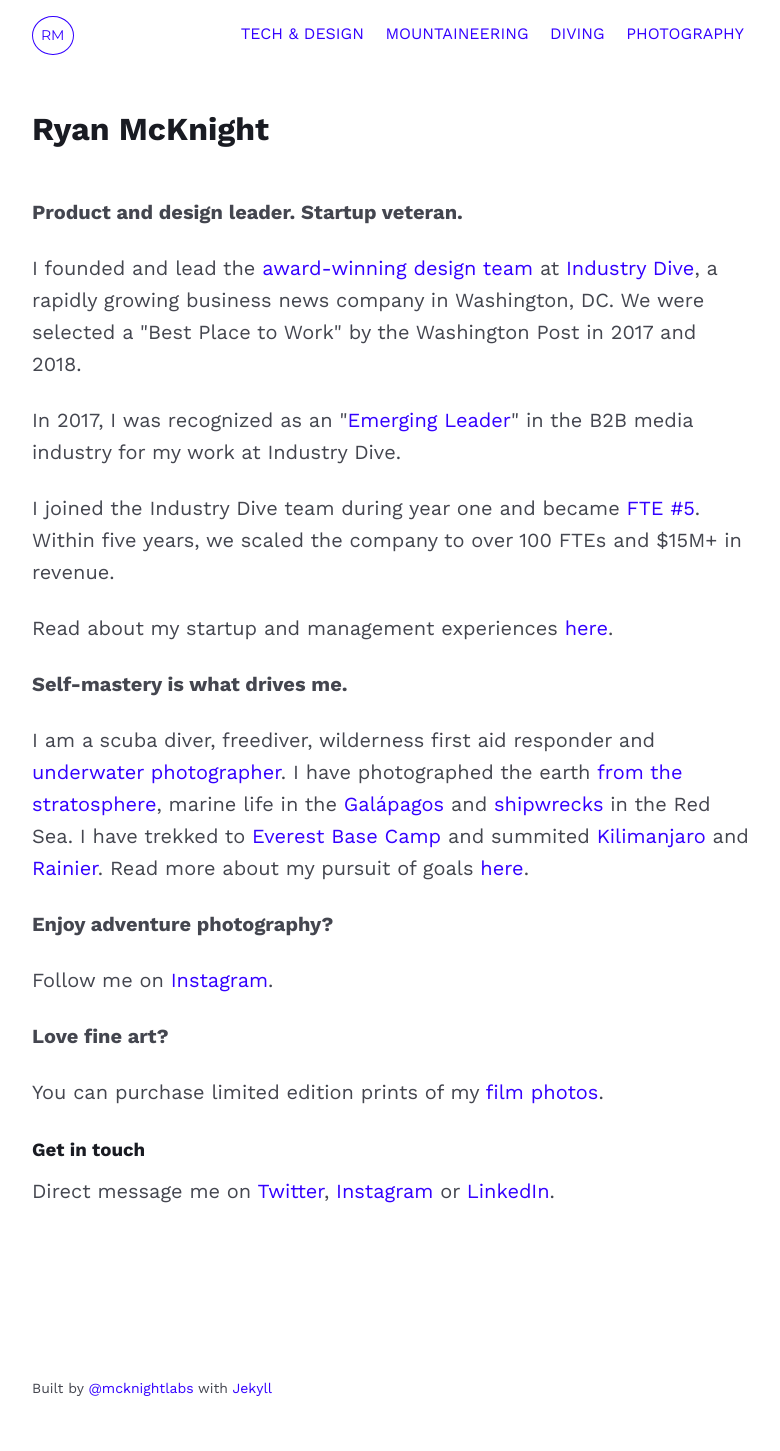
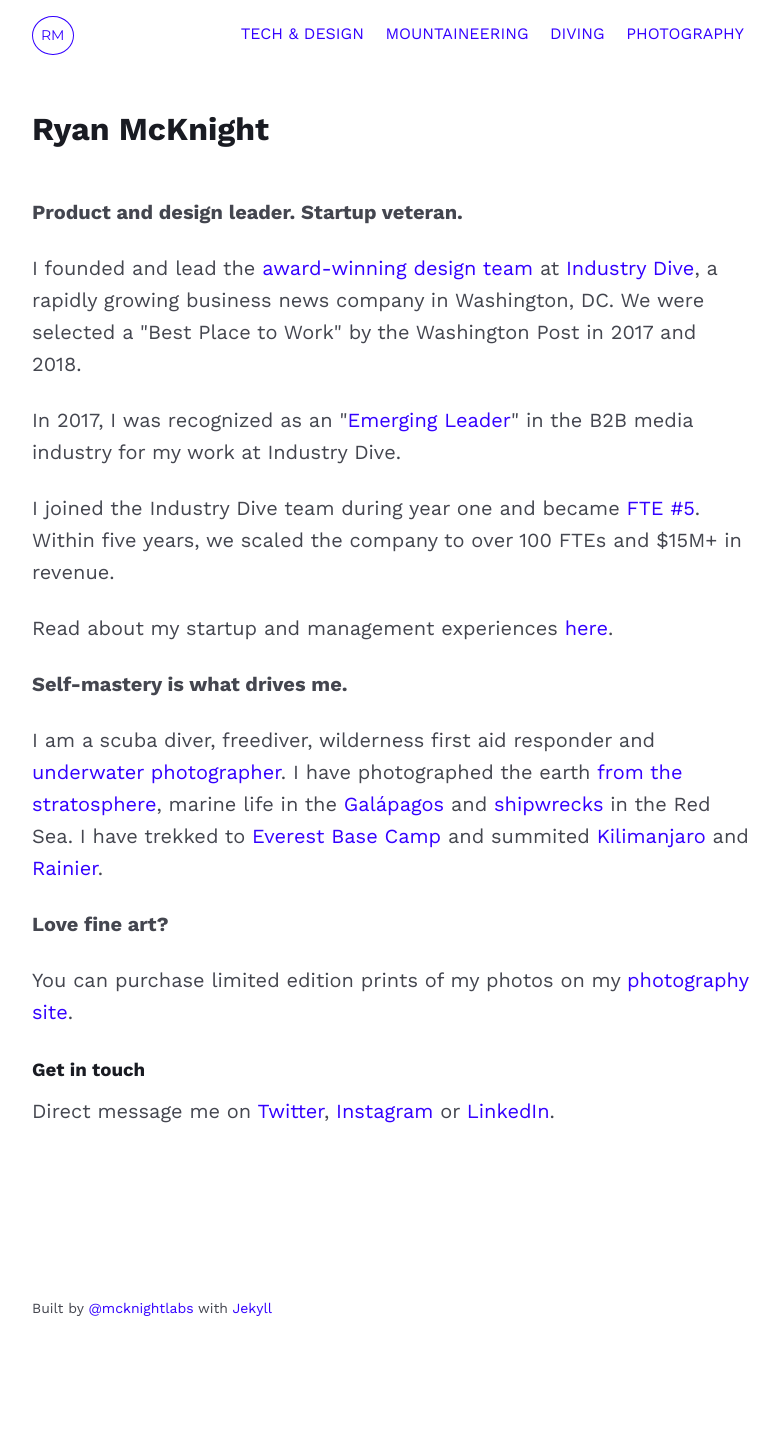
Before and after one commit to mcknightlabs/rtmup, a Jekyll site: the page built from index.html, in a window 1280 px wide. Shown: the whole page, without its empty margins (248-1028 px from the left). Built offline with Jekyll 4.4.1, drawn with Linux system fonts in a browser that asks for light colours; after the commit the page ends 1371 px from its top, so only the background shows below that.

Commit message:
updates home page

```diff
--- a/index.html
+++ b/index.html
@@ -18,17 +18,13 @@
 
 <p><strong>Self-mastery is what drives me.</strong></p>
 
-<p>I am a scuba diver, freediver, wilderness first aid responder and <a href="http://divegoals.com/uwp/2018/01/30/uwphotography.html">underwater photographer</a>. I have photographed the earth <a href="http://ryantmcknight.com/tech/2016/06/23/hab-part-1.html">from the stratosphere</a>, marine life in the <a href="http://divegoals.com/dive/2018/01/29/galapagos.html">Galápagos</a> and <a href="https://www.instagram.com/p/BhjlN3wjOvB/?taken-by=divegoals">shipwrecks</a> in the Red Sea. I have trekked to <a href="http://summitgoals.com/ascents/2016/11/05/everest.html">Everest Base Camp</a> and summited <a href="http://summitgoals.com/ascents/2017/01/12/kilimanjaro.html">Kilimanjaro</a> and <a href="http://summitgoals.com/ascents/2018/06/21/rainier.html">Rainier</a>. Read more about my pursuit of goals <a href="{{ site.github.url }}/goals">here</a>.</p>
+<p>I am a scuba diver, freediver, wilderness first aid responder and <a href="http://divegoals.com/uwp/2018/01/30/uwphotography.html">underwater photographer</a>. I have photographed the earth <a href="http://ryantmcknight.com/tech/2016/06/23/hab-part-1.html">from the stratosphere</a>, marine life in the <a href="http://divegoals.com/dive/2018/01/29/galapagos.html">Galápagos</a> and <a href="https://www.instagram.com/p/BhjlN3wjOvB/?taken-by=divegoals">shipwrecks</a> in the Red Sea. I have trekked to <a href="http://summitgoals.com/ascents/2016/11/05/everest.html">Everest Base Camp</a> and summited <a href="http://summitgoals.com/ascents/2017/01/12/kilimanjaro.html">Kilimanjaro</a> and <a href="http://summitgoals.com/ascents/2018/06/21/rainier.html">Rainier</a>.</p>
 
-<p><strong>Enjoy adventure photography?</strong></p>
+<p><strong>Love fine art?</strong></p>
 
-<p>Follow me on <a href="https://www.instagram.com/rtmup">Instagram</a>.</p>
-
-<p><strong>Love fine art?</strong> </p>
-
-<p>You can purchase limited edition prints of my <a href="{{ site.github.url }}/photography">film photos</a>.
+<p>You can purchase limited edition prints of my photos on my <a href="http://mcknightstudio.com/">photography site</a>.
 
 <h3>Get in touch</h3>
-<p>Direct message me on <a href="https://www.twitter.com/rtmup">Twitter</a>, <a href="https://www.instagram.com/rtmup">Instagram</a> or <a href="https://www.linkedin.com/in/ryantmcknight/">LinkedIn</a>.</p>
+<p>Direct message me on <a href="https://www.twitter.com/mcknightlabs">Twitter</a>, <a href="https://www.instagram.com/mountainlogbook">Instagram</a> or <a href="https://www.linkedin.com/in/ryantmcknight/">LinkedIn</a>.</p>
 
 </section>
```
